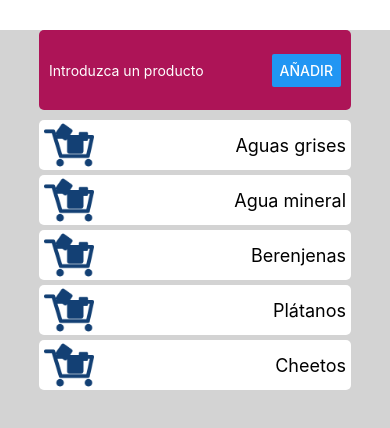
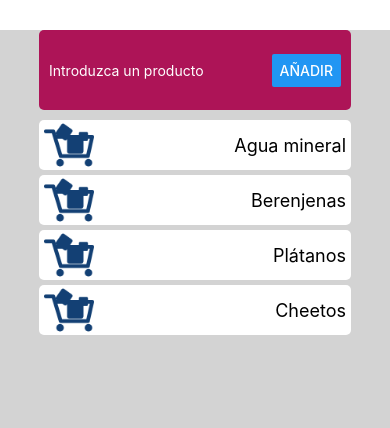
Before and after one commit to goyoregalado/02-shopping-list, a React Native app: screen / in a window 390 px wide. Shown: the top 428 px of the page. Built offline with nearby package versions, Linux system fonts and the light colour scheme.

Commit message:
Refactor(App.js): Simplified arrow function to render list items

```diff
--- a/App.js
+++ b/App.js
@@ -4,16 +4,14 @@ import ProductInput from './components/ProductInput';
 import ListItem from './components/ListItem';
 
 export default function App() {
-  const [ products, setProducts ] = useState(['Aguas grises', 'Agua mineral', 'Berenjenas', 'Plátanos', 'Cheetos']);
+  const [ products, setProducts ] = useState(['Agua mineral', 'Berenjenas', 'Plátanos', 'Cheetos']);
   return (
     <View style={styles.container}>
       <ProductInput />
       <View style={styles.productList}>
-        { products.map((product, idx) => {
-            return (
-              <ListItem key={idx+product} productName={product} />
-            );
-        }) }
+        {
+          products.map((product, idx) => (<ListItem key={idx+product} productName={product} />))
+        }
       </View>
     </View>
   );
```
